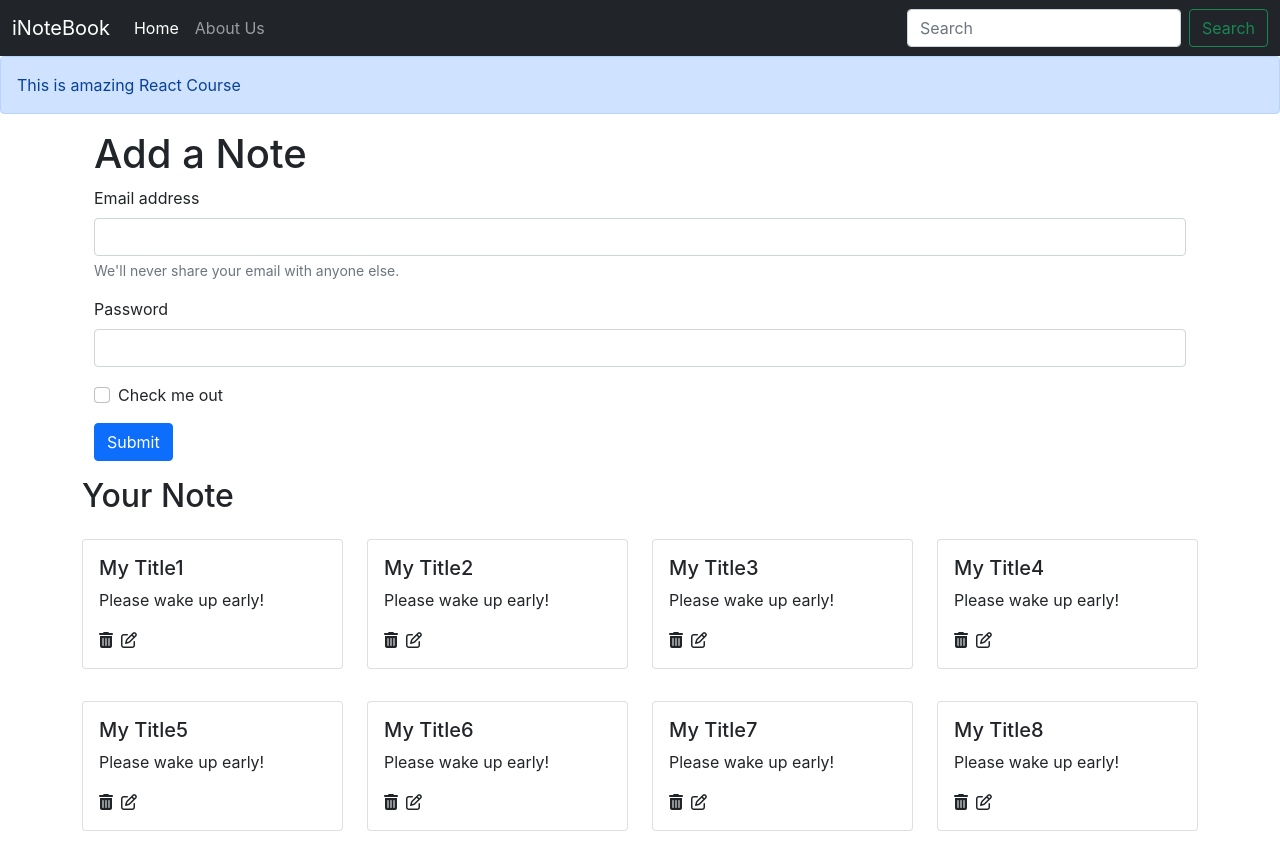
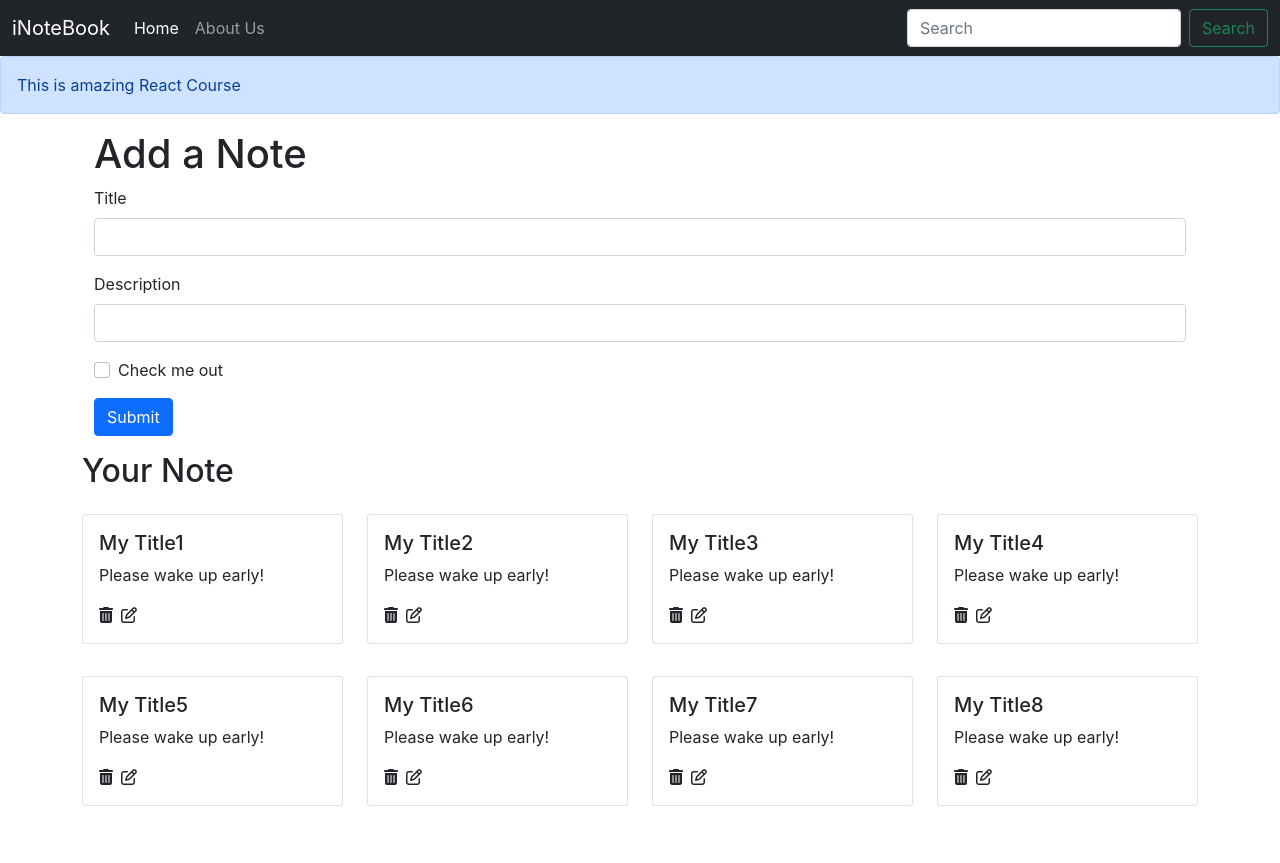
Before and after one commit to arpan-vs/iNoteBook, a React (Create React App) app: page / in a window 1280 px wide. After the commit the page ends 838 px from the top, so only its background shows below. Built offline with nearby package versions, Linux system fonts and the light colour scheme.

Commit message:
CheckPoint15

```diff
--- /dev/null
+++ b/src/components/AddNote.js
@@ -0,0 +1,73 @@
+import React, { useState, useContext } from "react";
+import noteContext from "../context/notes/noteContext";
+
+const AddNote = () => {
+    const context = useContext(noteContext);
+    const { addNote } = context;
+    const [note, setNote] = useState({title:"", description:"", tag:""});
+    const handleClick = (e) =>{
+        e.preventDefault();
+        addNote(note.title,note.description,note.tag);
+    }
+    const onChange = (e) => {
+        setNote({...note,[e.target.name]:e.target.value})
+    }
+    return (
+        <div>
+            <div className="container my-3">
+                <h1>Add a Note</h1>
+                <form>
+                    <div className="mb-3">
+                        <label
+                            htmlFor="title"
+                            className="form-label"
+                        >
+                            Title
+                        </label>
+                        <input
+                            type="text"
+                            className="form-control"
+                            id="title"
+                            name="title"
+                            aria-describedby="emailHelp"
+                            onChange={onChange}
+                        />
+                    </div>
+                    <div className="mb-3">
+                        <label
+                            htmlFor="description"
+                            className="form-label"
+                        >
+                            Description
+                        </label>
+                        <input
+                            type="text"
+                            className="form-control"
+                            id="description"
+                            name="description"
+                            onChange={onChange}
+                        />
+                    </div>
+                    <div className="mb-3 form-check">
+                        <input
+                            type="checkbox"
+                            className="form-check-input"
+                            id="exampleCheck1"
+                        />
+                        <label
+                            className="form-check-label"
+                            htmlFor="exampleCheck1"
+                        >
+                            Check me out
+                        </label>
+                    </div>
+                    <button type="submit" className="btn btn-primary" onClick={handleClick}>
+                        Submit
+                    </button>
+                </form>
+            </div>
+        </div>
+    );
+};
+
+export default AddNote;
--- a/src/components/Alert.js
+++ b/src/components/Alert.js
@@ -3,7 +3,7 @@
 const Alert = (props) => {
     return (
         <div>
-            <div class="alert alert-primary" role="alert">
+            <div className="alert alert-primary" role="alert">
                 {props.message}
             </div>
         </div>
--- a/src/components/Home.js
+++ b/src/components/Home.js
@@ -5,52 +5,6 @@
 
     return (
         <div>
-            <div className="container my-3">
-                <h1>Add a Note</h1>
-                <form>
-                    <div className="mb-3">
-                        <label htmlFor="exampleInputEmail1" className="form-label">
-                            Email address
-                        </label>
-                        <input
-                            type="email"
-                            className="form-control"
-                            id="exampleInputEmail1"
-                            aria-describedby="emailHelp"
-                        />
-                        <div id="emailHelp" className="form-text">
-                            We'll never share your email with anyone else.
-                        </div>
-                    </div>
-                    <div className="mb-3">
-                        <label
-                            htmlFor="exampleInputPassword1"
-                            className="form-label"
-                        >
-                            Password
-                        </label>
-                        <input
-                            type="password"
-                            className="form-control"
-                            id="exampleInputPassword1"
-                        />
-                    </div>
-                    <div className="mb-3 form-check">
-                        <input
-                            type="checkbox"
-                            className="form-check-input"
-                            id="exampleCheck1"
-                        />
-                        <label className="form-check-label" htmlFor="exampleCheck1">
-                            Check me out
-                        </label>
-                    </div>
-                    <button type="submit" className="btn btn-primary">
-                        Submit
-                    </button>
-                </form>
-            </div>
-
             <Notes />
         </div>
     );
--- a/src/components/Notes.js
+++ b/src/components/Notes.js
@@ -1,16 +1,22 @@
-import React, { useContext }  from "react";
+import React, { useContext } from "react";
 import noteContext from "../context/notes/noteContext";
+import AddNote from "./AddNote";
 import Noteitem from "./Noteitem";
+
+
 const Notes = () => {
     const context = useContext(noteContext);
-    const {notes, setNotes} = context;
+    const { notes } = context;
     return (
+        <>
+            <AddNote />
             <div className="row my-3">
                 <h2>Your Note</h2>
                 {notes.map((note) => {
                     return <Noteitem key={note._id} note={note} />;
                 })}
             </div>
+        </>
     );
 };
 
--- a/src/context/notes/NoteState.js
+++ b/src/context/notes/NoteState.js
@@ -77,9 +77,37 @@
           "__v": 0
         }
       ]
+
       const [notes, setNotes] = useState(notesInitial)
+
+
+      // Add a Note
+      const addNote = (title, description, tag) => {
+        // TODO: API call
+        console.log("Hhello")
+        const note = {
+          "_id": "61fcac2ca7sc9e88sb2df033af",
+          "user": "61fc04e11b1478fcd9287ab2",
+          "title": title,
+          "description": description,
+          "tag": tag,
+          "date": "2022-02-04T04:31:40.546Z",
+          "__v": 0
+        };
+        setNotes(notes.concat(note));
+      }
+
+      // Delete a Note
+      const deleteNote = () => {
+
+      }
+
+      // Edit a Note
+      const editNote = () => {
+
+      }
     return (
-        <NoteContext.Provider value={{notes,setNotes}}>
+        <NoteContext.Provider value={{notes,addNote, deleteNote, editNote}}>
             {props.children}
         </NoteContext.Provider>
     )
```
Lines whose indentation alone changed are shown as unchanged.
